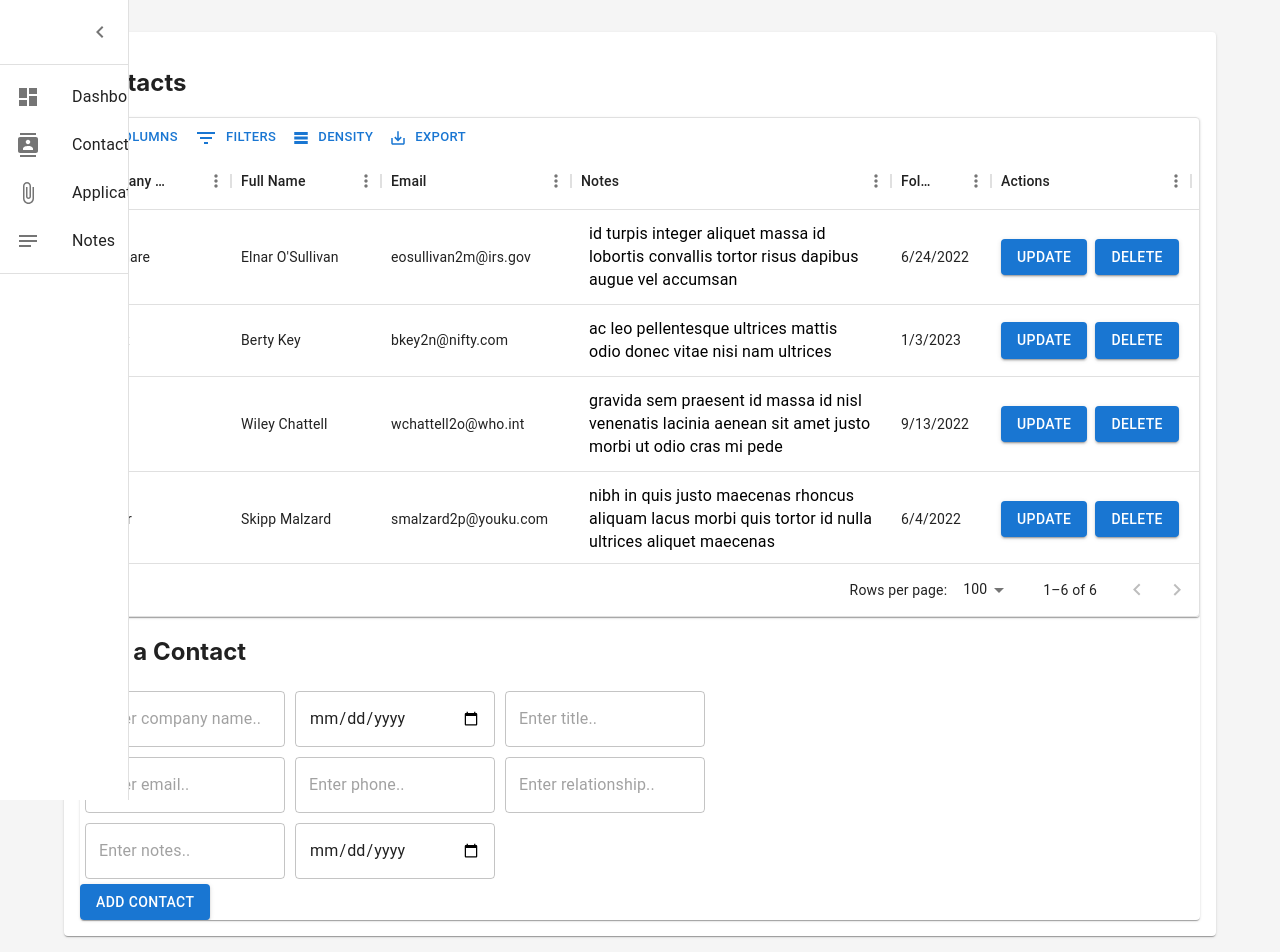
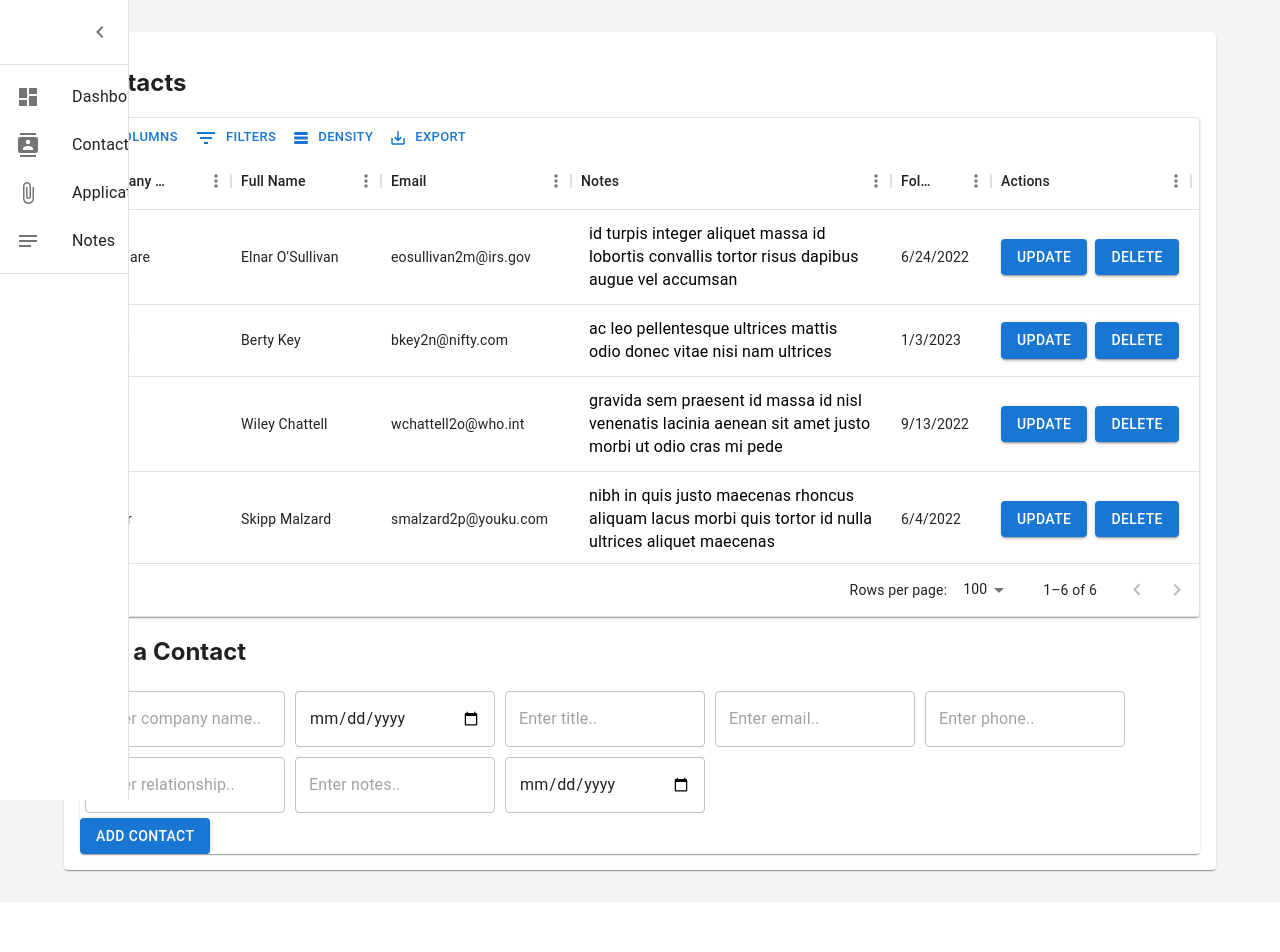
Before and after one commit to OSUMed/Job-Navi-FrontEnd, a React (Create React App) app: page /contacts in a window 1280 px wide. Shown: the top 952 px of the page. After the commit the page ends 902 px from the top, so only its background shows below. Built offline with nearby package versions, Linux system fonts and the light colour scheme; the HTML template or start-up script is replaced by a standard one.

Commit message:
Refactor Form outside Applications and Contact pages

```diff
--- a/src/Components/Applications.tsx
+++ b/src/Components/Applications.tsx
@@ -44,7 +44,7 @@ import Title from "./Title";
 
 // Reusable Component Imports:
 import CustomEditComponent from "./Common/CustomEditComponent"; // Update with the correct path
-
+import Form from "./Common/Form";
 interface PropTypes {
   cookie: {
     session: string;
@@ -73,11 +73,6 @@ export default function Applications() {
     notes: "",
     company: "",
     dateApplied: "",
-  });
-  // const [pageSize, setPageSize] = React.useState<number>(20);
-  const [paginationModel, setPaginationModel] = React.useState({
-    pageSize: 20,
-    page: 0,
   });
   const [rowId, setRowId] = React.useState<number | null>();
   const [loading, setLoading] = React.useState<boolean>(true);
@@ -488,7 +483,58 @@ export default function Applications() {
       [id]: { mode: GridRowModes.View, ignoreModifications: true },
     });
   };
-
+  const fields = [
+    {
+      name: "jobTitle",
+      type: "text",
+      required: true,
+      placeholder: "Enter a job name..",
+    },
+    {
+      name: "dateCreated",
+      type: "date",
+      required: true,
+      placeholder: "Enter location..",
+    },
+    { name: "priority", type: "text", placeholder: "Enter priority.." },
+    {
+      name: "status",
+      type: "text",
+      required: true,
+      placeholder: "Enter status..",
+    },
+    {
+      name: "salary",
+      type: "text",
+      required: true,
+      placeholder: "Enter salary..",
+    },
+    {
+      name: "location",
+      type: "text",
+      required: true,
+      placeholder: "Enter location..",
+    },
+    {
+      name: "notes",
+      type: "text",
+      required: true,
+      placeholder: "Enter notes..",
+    },
+    {
+      name: "company",
+      type: "text",
+      required: true,
+      placeholder: "Enter a company name..",
+    },
+    {
+      name: "dateApplied",
+      type: "date",
+      required: true,
+      placeholder: "Enter a date applied..",
+    },
+    // Add more fields here if needed
+  ];
   return (
     <Box sx={{ display: "flex" }}>
       <Sidebar />
@@ -517,8 +563,6 @@ export default function Applications() {
                   rows={allJobs}
                   getRowHeight={() => "auto"}
                   getRowId={(row) => row.jobId}
-                  paginationModel={paginationModel}
-                  onPaginationModelChange={setPaginationModel}
                   autoPageSize={true}
                   editMode="row"
                   processRowUpdate={processRowUpdate}
@@ -530,102 +574,12 @@ export default function Applications() {
                 />
               </Paper>
               <h2>Add a Job</h2>
-              <form onSubmit={handleAddJobFormSubmit}>
-                <TextField
-                  type="text"
-                  name="jobTitle"
-                  required
-                  placeholder="Enter a job name.."
-                  onChange={handleChangeAddJob}
-                  variant="outlined"
-                  style={{ width: "200px", margin: "5px" }}
-                ></TextField>
-                <TextField
-                  type="date"
-                  name="dateCreated"
-                  variant="outlined"
-                  style={{ width: "200px", margin: "5px" }}
-                  // value={addJob.job_location}
-                  required
-                  placeholder="Enter location.."
-                  onChange={handleChangeAddJob}
-                ></TextField>
-                <TextField
-                  type="text"
-                  name="priority"
-                  // value={addJob.date_posted}
-                  placeholder="Enter priority.."
-                  onChange={handleChangeAddJob}
-                  variant="outlined"
-                  style={{ width: "200px", margin: "5px" }}
-                ></TextField>
-                <br />
-                <TextField
-                  type="text"
-                  name="status"
-                  // value={addJob.salary_est}
-                  required
-                  placeholder="Enter status.."
-                  onChange={handleChangeAddJob}
-                  variant="outlined"
-                  style={{ width: "200px", margin: "5px" }}
-                ></TextField>
-                <TextField
-                  type="text"
-                  name="salary"
-                  // value={addJob.salary_est}
-                  required
-                  placeholder="Enter salary.."
-                  onChange={handleChangeAddJob}
-                  variant="outlined"
-                  style={{ width: "200px", margin: "5px" }}
-                ></TextField>
-                <TextField
-                  type="text"
-                  name="location"
-                  // value={addJob.salary_est}
-                  required
-                  placeholder="Enter location.."
-                  onChange={handleChangeAddJob}
-                  variant="outlined"
-                  style={{ width: "200px", margin: "5px" }}
-                ></TextField>
-                <br />
-                <TextField
-                  type="text"
-                  name="notes"
-                  // value={addJob.salary_est}
-                  required
-                  placeholder="Enter notes.."
-                  onChange={handleChangeAddJob}
-                  variant="outlined"
-                  style={{ width: "200px", margin: "5px" }}
-                ></TextField>
-                <TextField
-                  type="text"
-                  name="company"
-                  // value={addJob.salary_est}
-                  required
-                  placeholder="Enter a company name.."
-                  onChange={handleChangeAddJob}
-                  variant="outlined"
-                  style={{ width: "200px", margin: "5px" }}
-                ></TextField>
-                <TextField
-                  type="date"
-                  name="dateApplied"
-                  // value={addJob.salary_est}
-                  required
-                  placeholder="Enter a date applied.."
-                  onChange={handleChangeAddJob}
-                  variant="outlined"
-                  style={{ width: "200px", margin: "5px" }}
-                ></TextField>
-                <br />
-                <Button type="submit" variant="contained" color="primary">
-                  Add Job
-                </Button>
-              </form>
+              <Form
+                formName={"Add Job"}
+                fields={fields}
+                onSubmit={handleAddJobFormSubmit}
+                onChange={handleChangeAddJob}
+              />
             </Paper>
           </Grid>
         </Container>
--- a/src/Components/Contacts.tsx
+++ b/src/Components/Contacts.tsx
@@ -43,6 +43,8 @@ import Title from "./Title";
 
 // Reusable Component Imports:
 import CustomEditComponent from "./Common/CustomEditComponent";
+import Form from "./Common/Form";
+
 // Update with the correct path
 
 // import Axios from "axios";
@@ -422,6 +424,52 @@ export default function Contacts({ cookie }: PropTypes) {
     });
   };
 
+  const fields = [
+    {
+      name: "companyName",
+      type: "text",
+      required: true,
+      placeholder: "Enter company name..",
+    },
+    {
+      name: "fullName",
+      type: "date",
+      required: true,
+      placeholder: "Enter full name..",
+    },
+    { name: "title", type: "text", placeholder: "Enter title.." },
+    {
+      name: "email",
+      type: "text",
+      required: true,
+      placeholder: "Enter email..",
+    },
+    {
+      name: "phone",
+      type: "text",
+      required: true,
+      placeholder: "Enter phone..",
+    },
+    {
+      name: "relationship",
+      type: "text",
+      required: true,
+      placeholder: "Enter relationship..",
+    },
+    {
+      name: "notes",
+      type: "text",
+      required: true,
+      placeholder: "Enter notes..",
+    },
+    {
+      name: "followUpDate",
+      type: "date",
+      required: true,
+      placeholder: "Enter follow-up date..",
+    },
+  ];
+
   return (
     <Box sx={{ display: "flex" }}>
       <Sidebar />
@@ -462,91 +510,12 @@ export default function Contacts({ cookie }: PropTypes) {
                     />
                   </Paper>
                   <h2>Add a Contact</h2>
-                  <form onSubmit={handleAddContactFormSubmit}>
-                    <TextField
-                      type="text"
-                      name="companyName"
-                      required
-                      placeholder="Enter company name.."
-                      onChange={handleChangeAddContact}
-                      variant="outlined"
-                      style={{ width: "200px", margin: "5px" }}
-                    ></TextField>
-                    <TextField
-                      type="date"
-                      name="fullName"
-                      variant="outlined"
-                      style={{ width: "200px", margin: "5px" }}
-                      // value={addJob.job_location}
-                      required
-                      placeholder="Enter full name.."
-                      onChange={handleChangeAddContact}
-                    ></TextField>
-                    <TextField
-                      type="text"
-                      name="title"
-                      // value={addJob.date_posted}
-                      placeholder="Enter title.."
-                      onChange={handleChangeAddContact}
-                      variant="outlined"
-                      style={{ width: "200px", margin: "5px" }}
-                    ></TextField>
-                    <br />
-                    <TextField
-                      type="text"
-                      name="email"
-                      // value={addJob.salary_est}
-                      required
-                      placeholder="Enter email.."
-                      onChange={handleChangeAddContact}
-                      variant="outlined"
-                      style={{ width: "200px", margin: "5px" }}
-                    ></TextField>
-                    <TextField
-                      type="text"
-                      name="phone"
-                      // value={addJob.salary_est}
-                      required
-                      placeholder="Enter phone.."
-                      onChange={handleChangeAddContact}
-                      variant="outlined"
-                      style={{ width: "200px", margin: "5px" }}
-                    ></TextField>
-                    <TextField
-                      type="text"
-                      name="relationship"
-                      // value={addJob.salary_est}
-                      required
-                      placeholder="Enter relationship.."
-                      onChange={handleChangeAddContact}
-                      variant="outlined"
-                      style={{ width: "200px", margin: "5px" }}
-                    ></TextField>
-                    <br />
-                    <TextField
-                      type="text"
-                      name="notes"
-                      // value={addJob.salary_est}
-                      required
-                      placeholder="Enter notes.."
-                      onChange={handleChangeAddContact}
-                      variant="outlined"
-                      style={{ width: "200px", margin: "5px" }}
-                    ></TextField>
-                    <TextField
-                      type="date"
-                      name="followUpDate"
-                      // value={addJob.salary_est}
-                      required
-                      onChange={handleChangeAddContact}
-                      variant="outlined"
-                      style={{ width: "200px", margin: "5px" }}
-                    ></TextField>
-                    <br />
-                    <Button type="submit" variant="contained" color="primary">
-                      Add Contact
-                    </Button>
-                  </form>
+                  <Form
+                    formName={"Add Contact"}
+                    fields={fields}
+                    onSubmit={handleAddContactFormSubmit}
+                    onChange={handleChangeAddContact}
+                  />
                 </TableContainer>
               </React.Fragment>
             </Paper>
--- /dev/null
+++ b/src/components/Common/Form.tsx
@@ -0,0 +1,44 @@
+import React from "react";
+import { TextField, Button } from "@mui/material";
+
+interface FormProps {
+  formName: string;
+  fields: Array<{
+    name: string;
+    type: string;
+    required?: boolean;
+    placeholder: string;
+  }>;
+  onSubmit: (e: React.FormEvent<HTMLFormElement>) => void;
+  onChange: (e: React.ChangeEvent<HTMLInputElement>) => void;
+}
+
+const Form: React.FC<FormProps> = ({
+  formName,
+  fields,
+  onSubmit,
+  onChange,
+}) => {
+  return (
+    <form onSubmit={onSubmit}>
+      {fields.map((field) => (
+        <TextField
+          key={field.name}
+          type={field.type}
+          name={field.name}
+          required={field.required}
+          placeholder={field.placeholder}
+          onChange={onChange}
+          variant="outlined"
+          style={{ width: "200px", margin: "5px" }}
+        />
+      ))}
+      <br />
+      <Button type="submit" variant="contained" color="primary">
+        {formName}
+      </Button>
+    </form>
+  );
+};
+
+export default Form;
```
